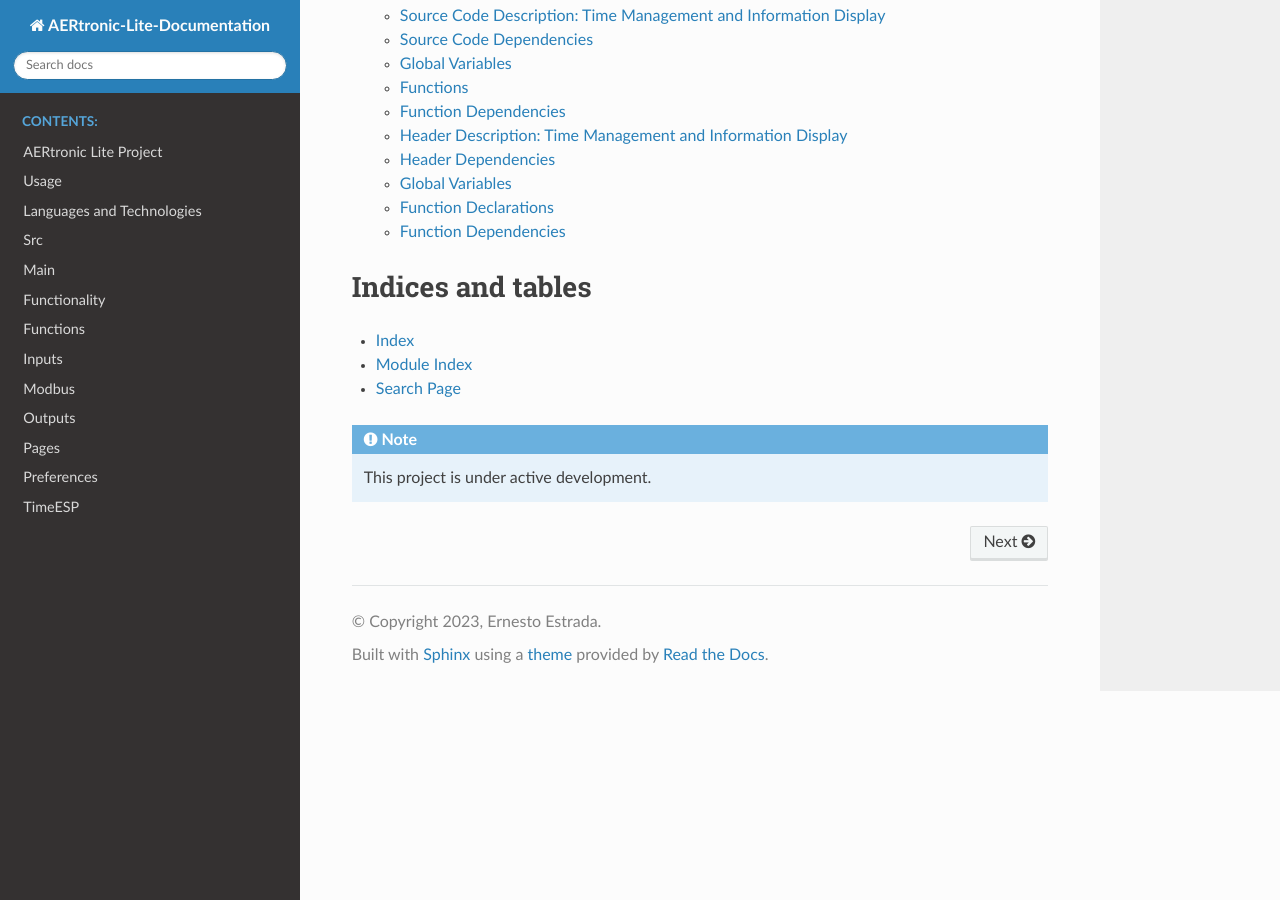
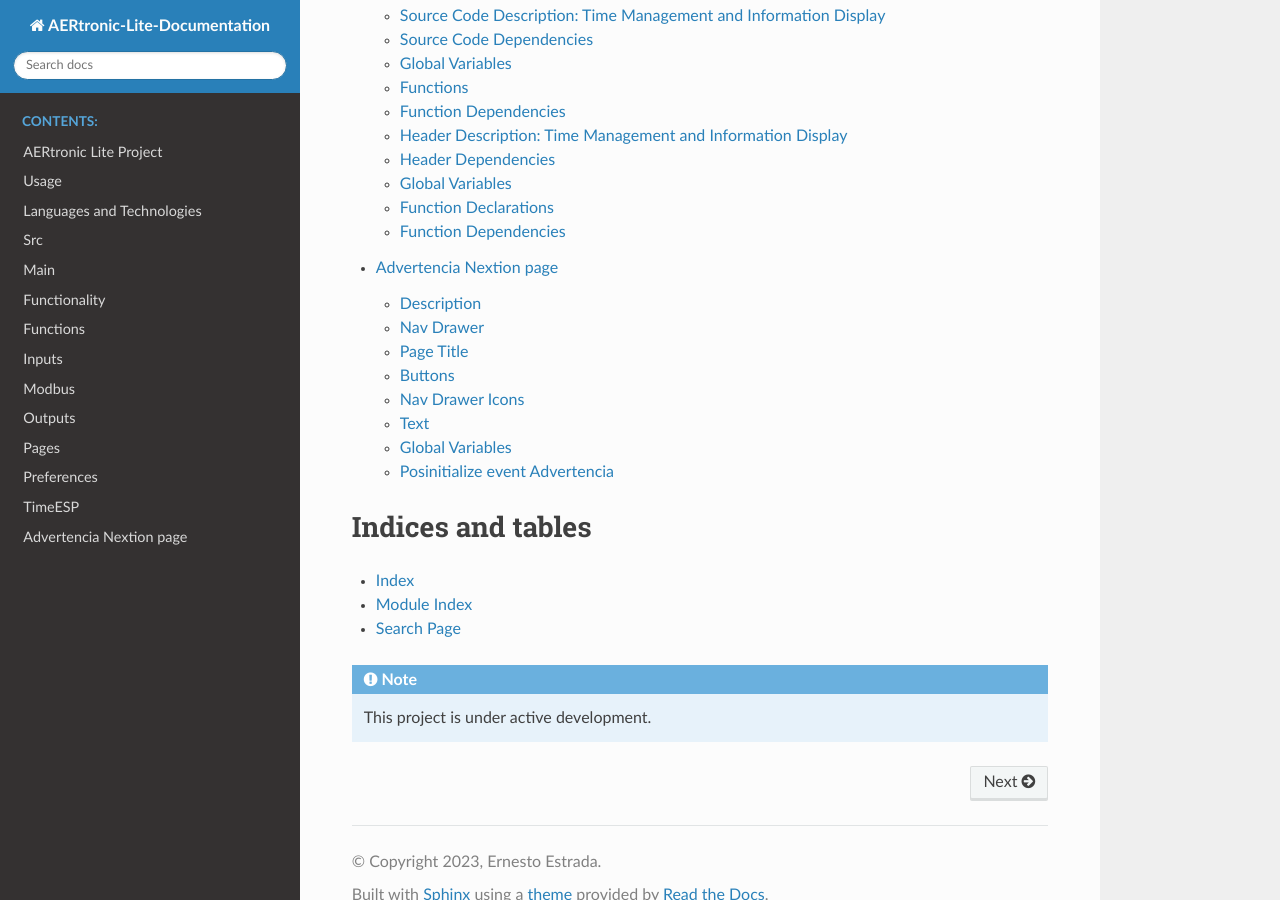
Before and after one commit to ErnestoAerzen/AERtronic-Lite-Documentation, a Sphinx documentation site: the page built from source/index.rst, in a window 1280 px wide and 900 px high, scrolled down 1944 px. Built offline with Sphinx 7.4.7 and the Read the Docs theme 2.0.0, drawn with Linux system fonts in a browser that asks for light colours; part of the change alters nothing that is shown.

Commit message:
Add advertencia page rst

```diff
--- /dev/null
+++ b/source/advertencia.rst
@@ -0,0 +1,180 @@
+Advertencia Nextion page
+=========================
+
+Description
+-------------------------------
+
+The script provided below showcases the implementation of a Nextion display interface. The script is written in a special language tailored for Nextion displays and defines the appearance and behavior of various GUI elements. It uses a combination of commands to draw shapes, display icons, set colors, and present text on the screen.
+
+This script is divided into several sections, each responsible for a specific aspect of the user interface:
+
+Nav Drawer
+----------
+
+This section creates a navigation drawer with circular buttons and lines. The drawer provides a visually appealing menu system that users can interact with.
+
+Page Title
+----------
+
+Here, a title bar is constructed at the top of the screen, enhancing the overall visual design of the interface.
+
+Buttons
+-------
+
+This section defines circular buttons in two different color schemes, along with lines to separate them.
+
+Nav Drawer Icons
+----------------
+
+Icons for the navigation drawer are presented here, with each set of icons corresponding to a specific theme chosen by the user. The theme is determined by a global variable.
+
+Text
+----
+
+The script displays various text messages on the screen, which change based on the user's selected language. Additionally, the font color can be customized.
+
+Global Variables
+----------------
+
+To understand the script better, it's essential to know about the following global variables:
+
+- `color`: Determines the color of various elements on the screen.
+- `fondo`: Represents the chosen theme for the icons.
+- `sys0`: Defines the language of the displayed text.
+- `fontColor.val`: Sets the color of the text font.
+
+With these variables in mind, the script adapts its visual elements and messages based on the user's language preference and theme selection. It's important to note that this script is a part of a larger project and interacts with other components to provide a dynamic and user-friendly interface on the Nextion display.
+
+Posinitialize event Advertencia
+-------------------------------
+
+.. code-block:: javascript
+
+    //Nav Drawer start
+    cirs 30,30,20,color
+    cirs 80,30,20,color
+    cirs 30,450,20,color
+    cirs 80,450,20,color
+    line 30,10,80,10,color
+    line 100,30,100,450,color
+    line 30,470,80,470,color
+    line 10,30,10,450,color
+    fill 10,30,90,420,color
+    fill 30,10,50,20,color
+    fill 30,450,50,20,color
+    //Nav Drawer end
+    //Page title start
+    cirs 300,40,30,color
+    cirs 550,40,30,color
+    line 300,10,550,10,color
+    line 300,70,550,70,color
+    fill 300,10,250,60,color
+    //Page title end
+    //Buttons start
+    cirs 260,260,30,color
+    cirs 400,260,30,color
+    line 260,230,400,230,color
+    line 260,290,400,290,color
+    fill 260,230,140,60,color
+    //
+    cirs 480,260,30,0xB123
+    cirs 620,260,30,0xB123
+    line 480,230,620,230,0xB123
+    line 480,290,620,290,0xB123
+    fill 480,230,140,60,0xB123
+    //Buttons end
+    //Nav Drawer icons start
+    if(fondo==65534)
+    {
+      //Font color
+      fontColor.val=0
+      //Theme 1
+      pic 25,30,78
+      pic 25,120,144
+      pic 25,400,146
+    }else if(fondo==63391)
+    {
+      //Font color
+      fontColor.val=0
+      //Theme 2
+      pic 25,30,89
+      pic 25,120,148
+      pic 25,400,150
+    }else if(fondo==65438)
+    {
+      //Font color
+      fontColor.val=0
+      //Theme 3
+      pic 25,30,100
+      pic 25,120,152
+      pic 25,400,154
+    }else if(fondo==63421)
+    {
+      //Font color
+      fontColor.val=0
+      //Theme 4
+      pic 25,30,111
+      pic 25,120,156
+      pic 25,400,158
+    }else if(fondo==6339)
+    {
+      //Font color
+      fontColor.val=65535
+      //Theme 5
+      pic 25,30,122
+      pic 25,120,160
+      pic 25,400,162
+    }else if(fondo==8484)
+    {
+      //Font color
+      fontColor.val=65535
+      //Theme 6
+      pic 25,30,133
+      pic 25,120,164
+      pic 25,400,166
+    }
+    //Nav Drawer icons end
+    //Text start
+    if(sys0==0)
+    {
+      //Spanish
+      xstr 250,140,500,35,7,fontColor.val,fondo,0,1,3,"Modificar la hora y fecha reiniciará el sistema"
+      xstr 295,25,260,25,4,fontColor.val,color,1,1,3,"Fecha/Hora"
+      xstr 300,250,120,25,0,fontColor.val,color,0,1,3,"Cancelar"
+      xstr 520,250,120,25,0,65535,0xB123,0,1,3,"Reiniciar"
+    }else if(sys0==1)
+    {
+      //Italian
+      xstr 250,140,500,35,7,fontColor.val,fondo,0,1,3,"La modifica dell'ora e della data riavvierà il sistema"
+      xstr 295,25,260,25,4,fontColor.val,color,1,1,3,"Data/Ora"
+      xstr 300,250,120,25,0,fontColor.val,color,0,1,3,"Annulla"
+      xstr 520,250,120,25,0,65535,0xB123,0,1,3,"Ricomincia"
+    }else if(sys0==2)
+    {
+      //French
+      xstr 250,140,500,35,7,fontColor.val,fondo,0,1,3,"Changer l'heure et la date redémarrera le système"
+      xstr 295,25,260,25,4,fontColor.val,color,1,1,3,"Date/Heure"
+      xstr 300,250,120,25,0,fontColor.val,color,0,1,3,"Annuler"
+      xstr 520,250,120,25,0,65535,0xB123,0,1,3,"Redémarrage"
+    }else if(sys0==3)
+    {
+      //English
+      xstr 250,140,500,35,7,fontColor.val,fondo,0,1,3,"Changing the time and date will reboot the system"
+      xstr 295,25,260,25,4,fontColor.val,color,1,1,3,"Date/Hour"
+      xstr 300,250,120,25,0,fontColor.val,color,0,1,3,"Cancel"
+      xstr 520,250,120,25,0,65535,0xB123,0,1,3,"Reboot"
+    }else if(sys0==4)
+    {
+      //German
+      xstr 250,140,500,35,7,fontColor.val,fondo,0,1,3,"Durch das Ändern von Uhrzeit und Datum wird das System neu gestartet"
+      xstr 295,25,260,25,4,fontColor.val,color,1,1,3,"Datum/Stunde"
+      xstr 300,250,120,25,0,fontColor.val,color,0,1,3,"Stornieren"
+      xstr 520,250,120,25,0,65535,0xB123,0,1,3,"Neu starten"
+    }else if(sys0==5)
+    {
+      //Portuguese
+      xstr 250,140,500,35,7,fontColor.val,fondo,0,1,3,"Alterar a hora e a data reiniciará o sistema"
+      xstr 295,25,260,25,4,fontColor.val,color,1,1,3,"Data/Hora"
+      xstr 300,250,120,25,0,fontColor.val,color,0,1,3,"Cancelar"
+      xstr 520,250,120,25,0,65535,0xB123,0,1,3,"Reiniciar"
+    }
--- a/source/index.rst
+++ b/source/index.rst
@@ -32,6 +32,7 @@ Check out the :doc:`usage` section for further information, including how to
    pages
    preferences
    timeESP
+   advertencia
 
 Indices and tables
 ==================
```
Also changed, not shown: 11 other files.
